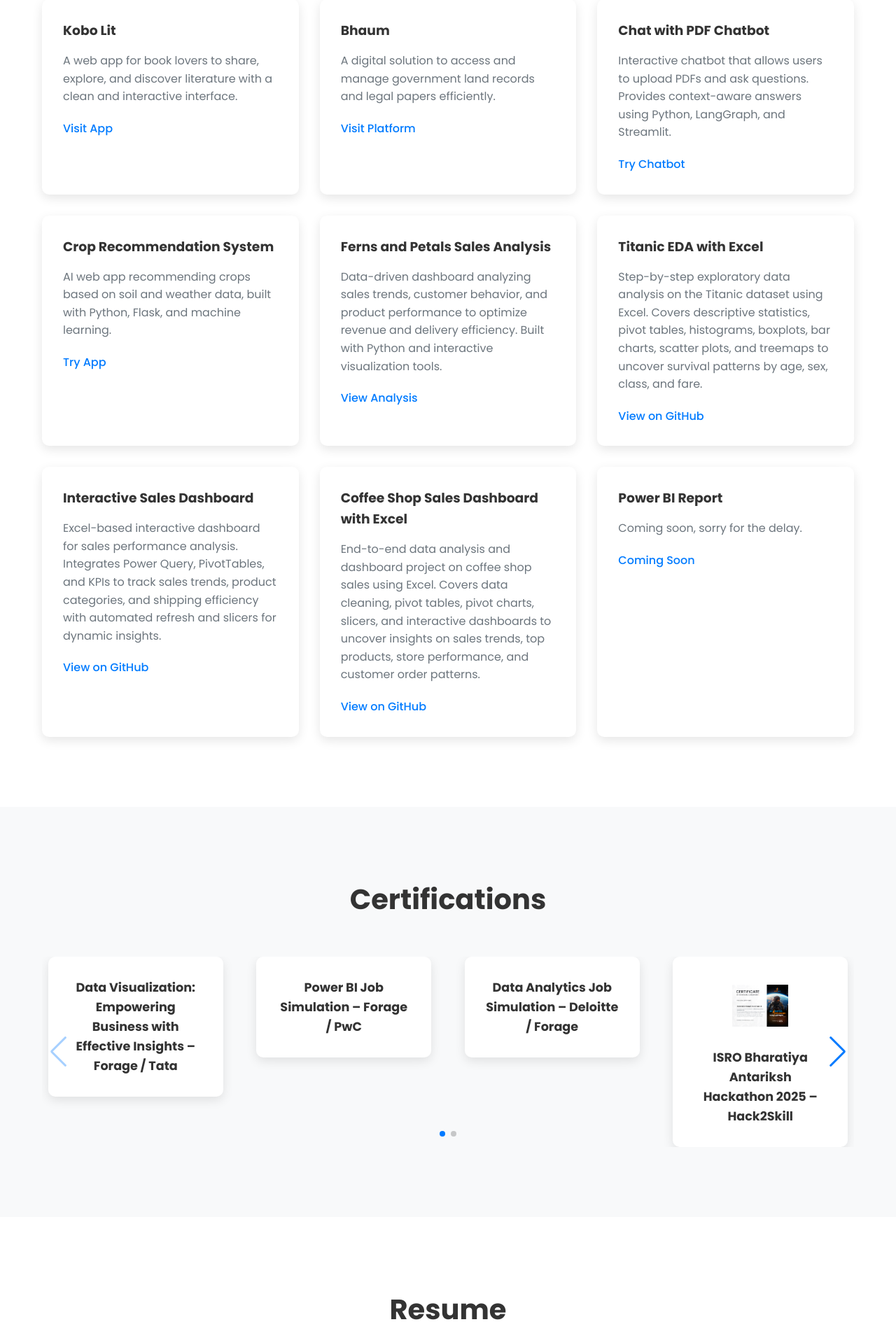
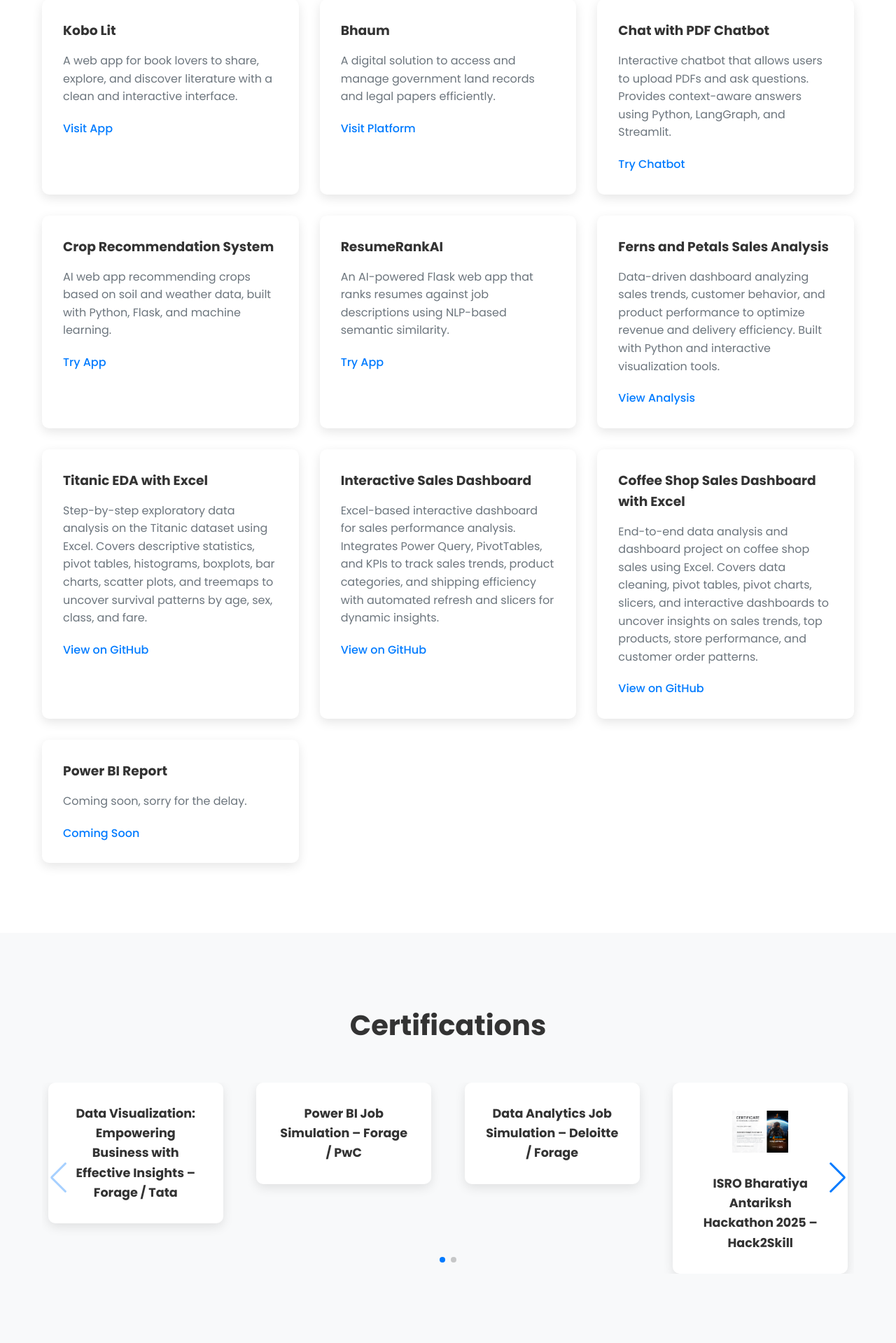
Before and after one commit to rushikeshlokhande1/Portfolio, a Flask app: page / in a window 1280 px wide. Shown: the part 2121-4040 px from the top of the page at 70% size. Run offline with Flask 3, Linux system fonts and the light colour scheme; some libraries are stand-ins or nearby versions.

Commit message:
Update index.html

```diff
--- a/templates/index.html
+++ b/templates/index.html
@@ -116,6 +116,11 @@
                 <p>AI web app recommending crops based on soil and weather data, built with Python, Flask, and machine learning.</p>
                 <a href="https://crop-recommedation-ol77.onrender.com/" class="project-link" target="_blank">Try App</a>
             </div>
+             <div class="project-card" data-category="ml">
+                <h3>ResumeRankAI</h3>
+                <p>An AI-powered Flask web app that ranks resumes against job descriptions using NLP-based semantic similarity.</p>
+                <a href="https://resumerankai-ggmz.onrender.com/" class="project-link" target="_blank">Try App</a>
+            </div>
             <div class="project-card" data-category="excel">
                 <h3>Ferns and Petals Sales Analysis</h3>
                 <p>Data-driven dashboard analyzing sales trends, customer behavior, and product performance to optimize revenue and delivery efficiency. Built with Python and interactive visualization tools.</p>
```
